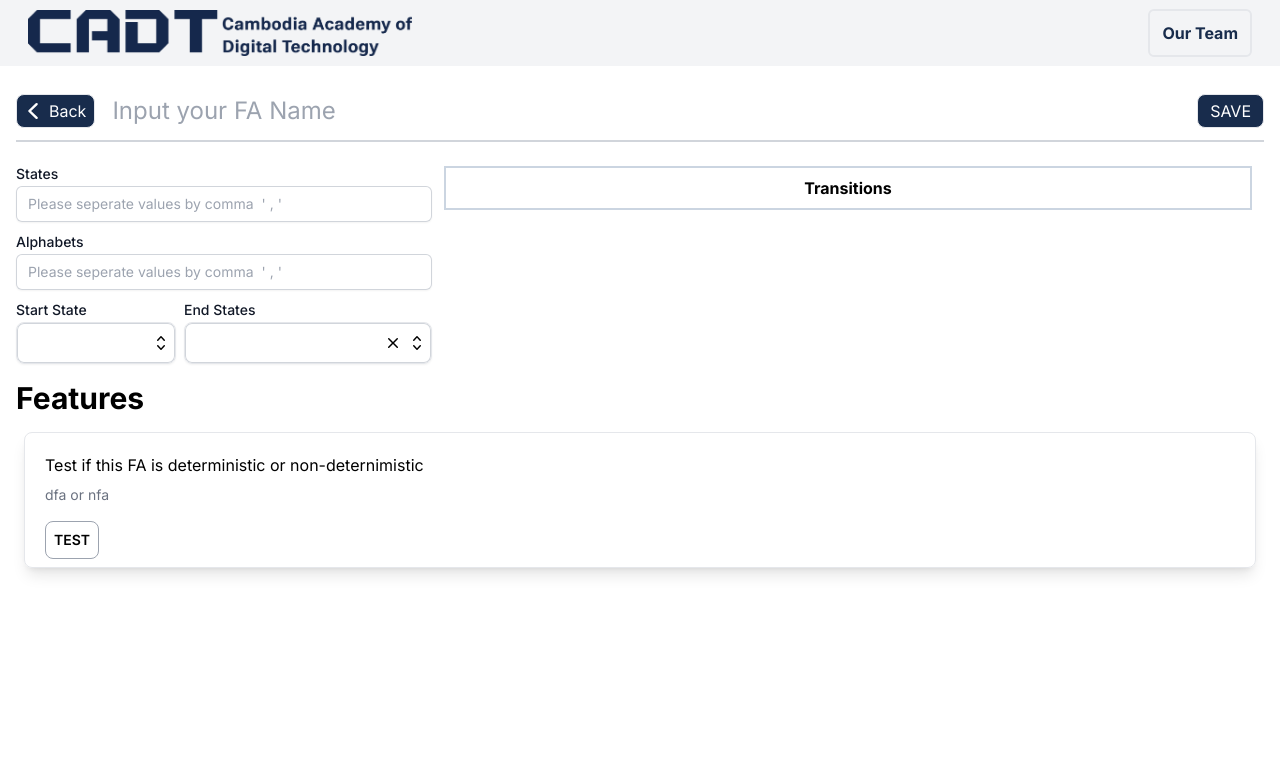
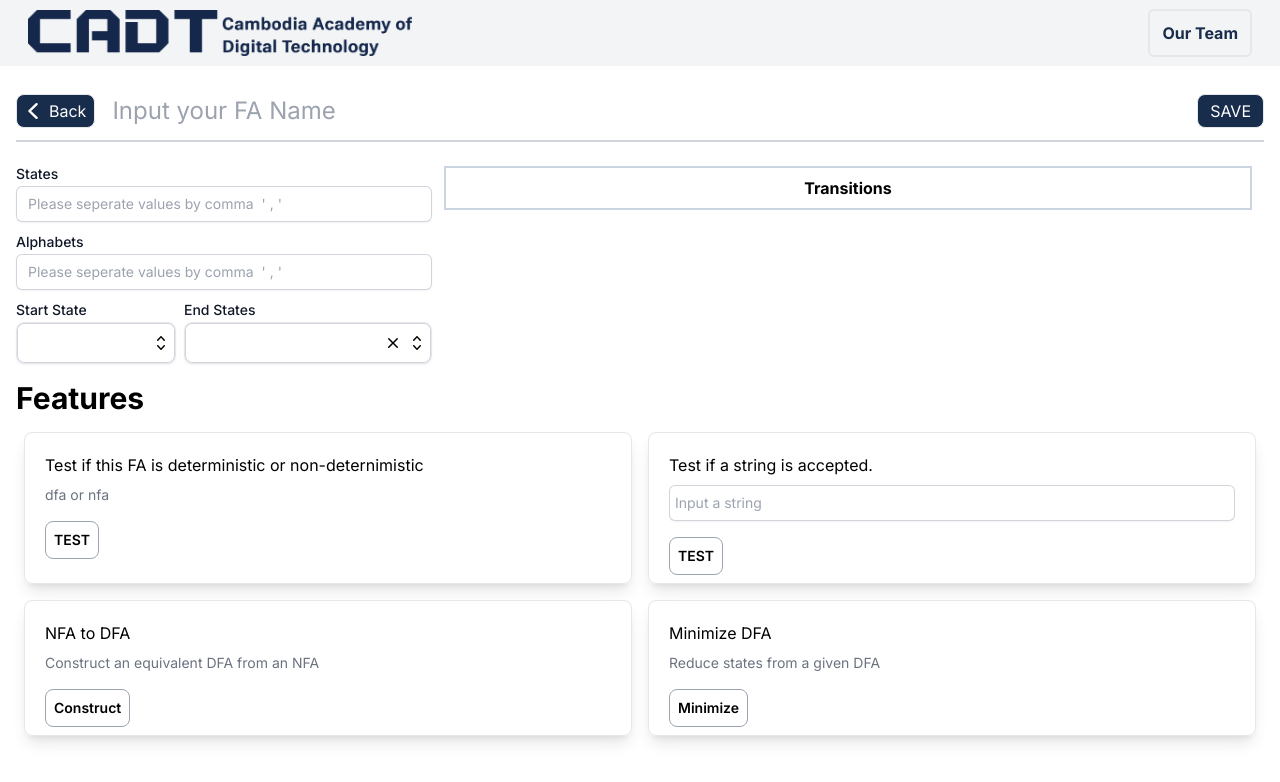
Before and after one commit to tykealy/finite-automata, a Next.js app: page /new in a window 1280 px wide. Shown: the top 782 px of the page. Built offline with nearby package versions, Linux system fonts and the light colour scheme.

Commit message:
finished fetures UI

```diff
--- a/src/app/page.jsx
+++ b/src/app/page.jsx
@@ -1,8 +1,7 @@
 import React from "react";
 import Link from "next/link";
 import "./../../firebaseConfig";
-import { TrashIcon } from "@heroicons/react/20/solid";
-
+import { TrashIcon, MagnifyingGlassIcon } from "@heroicons/react/20/solid";
 import { collection, getDocs, getFirestore, query } from "firebase/firestore";
 
 export default async function Page() {
@@ -23,6 +22,14 @@ export default async function Page() {
       </div>
 
       <div className="border border-gray-300 my-3" />
+      <div className="text-black bg-white border-2 w-full flex p-4">
+        <MagnifyingGlassIcon className="w-5 mx-3" />
+        <input
+          type="text"
+          className="bg-white flex-1 border-none outline-none "
+          placeholder="search by title"
+        />
+      </div>
       <div>
         {(fas == undefined || fas.docs.length == 0) && (
           <span>No Finite Automata</span>
--- a/src/app/view/[id]/page.jsx
+++ b/src/app/view/[id]/page.jsx
@@ -122,7 +122,6 @@ const FA = ({ params }) => {
     });
 
     setTransitions(t);
-    console.log(transitions);
     if (
       states.length == 0 ||
       alphabetsArray.length == 0 ||
--- a/src/components/Features.jsx
+++ b/src/components/Features.jsx
@@ -1,4 +1,7 @@
 import DFAorNFA from "./DFAorNFA";
+import MinimizeDFA from "./MinimizeDFA";
+import NFAtoDFA from "./NFAtoDFA";
+import StringInput from "./StringInput";
 
 const Features = ({ transitionFunction }) => {
   return (
@@ -6,8 +9,19 @@ const Features = ({ transitionFunction }) => {
       <div className="text-black text-xl md:text-2xl lg:text-3xl font-bold">
         Features
       </div>
-      <div className="p-2 my-2">
-        <DFAorNFA transitionFunction={transitionFunction} />
+      <div className="p-2 my-2 grid md:grid-cols-2 gap-4">
+        <div className="grid">
+          <DFAorNFA transitionFunction={transitionFunction} />
+        </div>
+        <div className="grid">
+          <StringInput />
+        </div>
+        <div className="grid">
+          <NFAtoDFA />
+        </div>
+        <div className="grid">
+          <MinimizeDFA />
+        </div>
       </div>
     </div>
   );
--- /dev/null
+++ b/src/components/MinimizeDFA.jsx
@@ -0,0 +1,15 @@
+const MinimizeDFA = () => {
+  return (
+    <div className="text-black w-full border rounded-lg shadow-lg shadow-black-400 px-5 pt-5">
+      <div className=" text-md">Minimize DFA</div>
+      <div className="text-sm text-gray-500 my-2">
+        Reduce states from a given DFA
+      </div>
+      <button className="font-semibold my-2 p-2 text-sm border border-gray-400 rounded-lg">
+        Minimize
+      </button>
+    </div>
+  );
+};
+
+export default MinimizeDFA;
--- /dev/null
+++ b/src/components/NFAtoDFA.jsx
@@ -0,0 +1,16 @@
+"use client";
+const NFAtoDFA = () => {
+  return (
+    <div className="text-black w-full border rounded-lg shadow-lg shadow-black-400 px-5 pt-5">
+      <div className=" text-md">NFA to DFA</div>
+      <div className="text-sm text-gray-500 my-2">
+        Construct an equivalent DFA from an NFA
+      </div>
+      <button className="font-semibold my-2 p-2 text-sm border border-gray-400 rounded-lg">
+        Construct
+      </button>
+    </div>
+  );
+};
+
+export default NFAtoDFA;
--- /dev/null
+++ b/src/components/StringInput.jsx
@@ -0,0 +1,31 @@
+"use client";
+import React from "react";
+const StringInput = () => {
+  const [string, setString] = React.useState("");
+  return (
+    <div className="text-black w-full border rounded-lg shadow-lg shadow-black-400 px-5 pt-5">
+      <div className=" text-md">Test if a string is accepted.</div>
+      <input
+        onChange={(e) => {
+          e.preventDefault();
+          setString(e.target.value);
+        }}
+        value={string}
+        type="text"
+        placeholder="Input a string"
+        className="px-1.5 bg-white block w-full rounded-md border-0 py-1.5 my-2 text-gray-900 shadow-sm ring-1 ring-inset ring-gray-300 placeholder:text-gray-400 focus:ring-2 focus:ring-inset focus:ring-indigo-600 sm:text-sm sm:leading-6"
+      />
+      <button
+        onClick={(e) => {
+          e.preventDefault();
+          alert(string);
+        }}
+        className="font-semibold my-2 p-2 text-sm border border-gray-400 rounded-lg"
+      >
+        TEST
+      </button>
+    </div>
+  );
+};
+
+export default StringInput;
```
